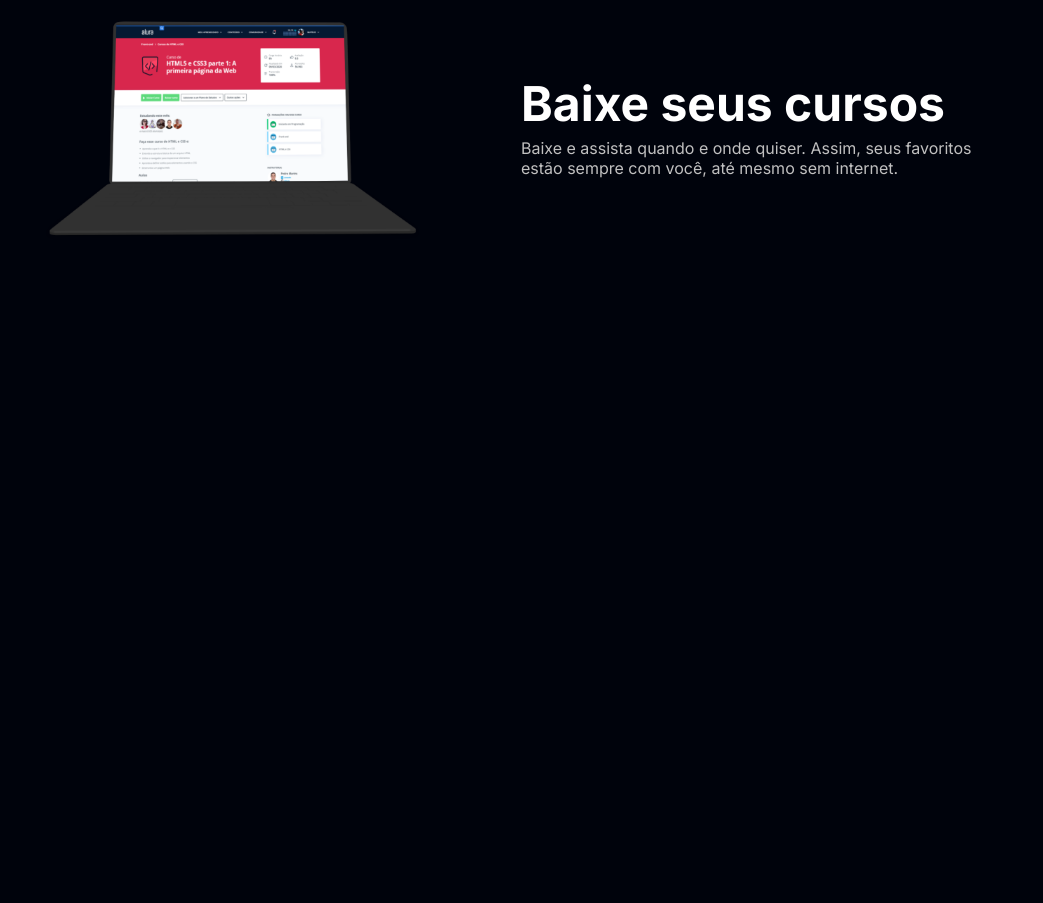
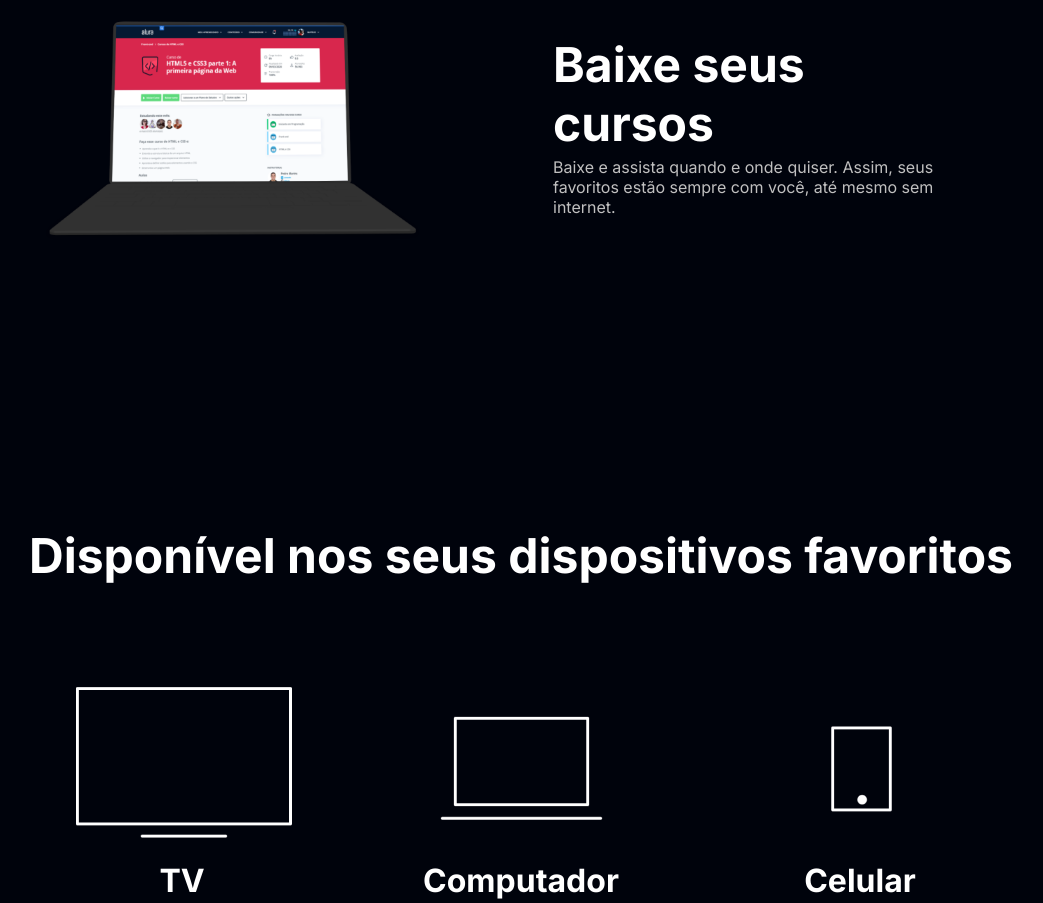
Before and after one commit to kauanvaz/Alura-Plus, a plain HTML site: page index.html in a window 1280 px wide. Shown: the part 2674-3577 px from the top of the page, without its empty margins (119-1162 px from the left). Before the commit the page ends 3200 px from the top, so only its background shows below. Drawn offline with Linux system fonts and the light colour scheme.

Commit message:
Adição da seção de dispositivos

```diff
--- a/index.html
+++ b/index.html
@@ -44,5 +44,24 @@
                 <p class="descricao__texto">Baixe e assista quando e onde quiser. Assim, seus favoritos estão sempre com você, até mesmo sem internet.</p>
             </div>
         </section>
+
+        <section class="dispositivos">
+            <h2 class="dispositivos__titulo">Disponível nos seus dispositivos favoritos</h2>
+            <ul class="dispositivos__lista">
+                <li>
+                    <img src="img/tv.png" alt="Ícone de televisão">
+                    <h3 class="lista__item">TV</h3>
+                </li>
+                <li>
+                    <img src="img/computador.png" alt="Ícone de computador">
+                    <h3 class="lista__item">Computador</h3>
+                </li>
+                <li>
+                    <img src="img/celular.png" alt="Ícone de celular">
+                    <h3 class="lista__item">Celular</h3>
+                </li>
+            </ul>
+        </section>
+
     </body>
 </html>
--- a/styles.css
+++ b/styles.css
@@ -91,6 +91,27 @@ body {
     margin-top: 1em;
 }
 
-container__descricao {
+.container__descricao {
     padding: 2em;
 }
+
+.dispositivos__lista {
+    display: flex;
+    justify-content: center;
+    list-style-type: none;
+    margin: 5em 0;
+}
+
+.dispositivos {
+    text-align: center;
+}
+
+.dispositivos__titulo {
+    font-size: 48px;
+    color: var(--branco-principal);
+}
+
+.lista__item {
+    font-size: 32px;
+    color: var(--branco-principal);
+}
```
Also changed, not shown: img/celular.png (added), img/computador.png (added), img/tv.png (added).
